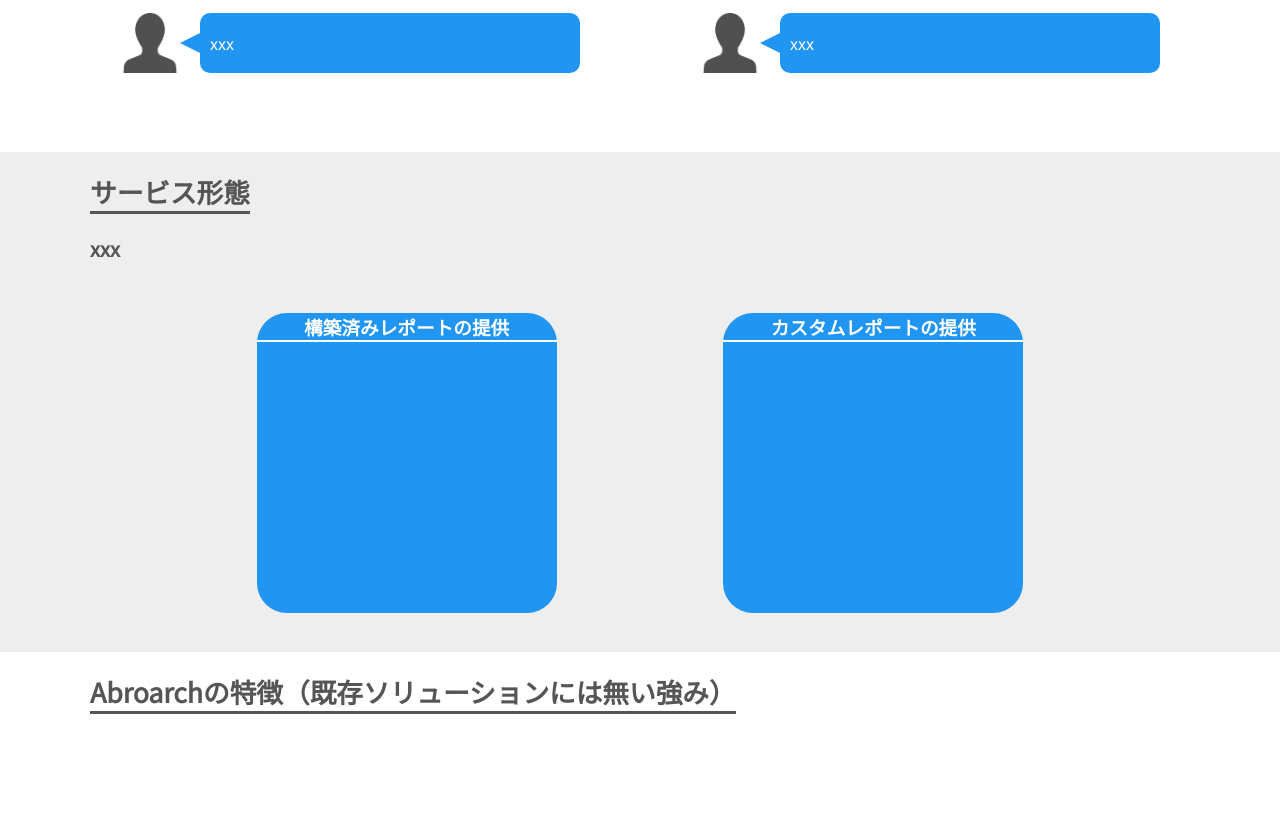
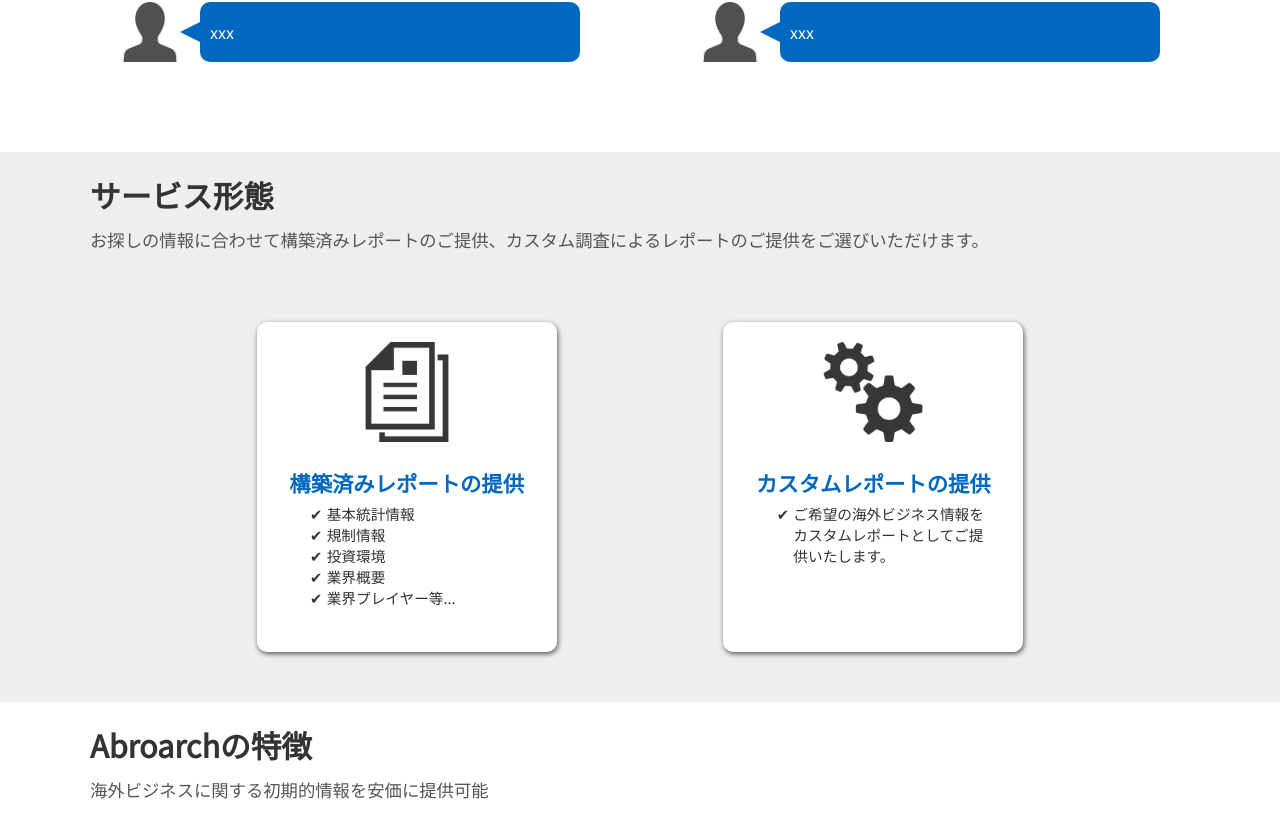
Before and after one commit to YokoMasa/abroarch-poc, a Nuxt app: page / in a window 1280 px wide. Shown: the part 928-1760 px from the top of the page. Built offline with nearby package versions, Linux system fonts and the light colour scheme.

Commit message:
added things

```diff
--- a/components/MainHeader.vue
+++ b/components/MainHeader.vue
@@ -16,7 +16,7 @@ export default {
 }
 </script>
 <style scoped lang="scss">
-$header-textColor: #555;
+$header-textColor: #333;
 
 .headerWrapper {
     position: fixed;
--- a/layouts/default.vue
+++ b/layouts/default.vue
@@ -26,7 +26,7 @@ html {
   -moz-osx-font-smoothing: grayscale;
   -webkit-font-smoothing: antialiased;
   box-sizing: border-box;
-  color: #555;
+  color: #333;
 }
 
 *,
--- a/pages/index.vue
+++ b/pages/index.vue
@@ -57,28 +57,51 @@
     <div class="plans" style="background: #eee">
       <div class="content">
         <div class="headline">サービス形態</div>
-        <p>xxx</p>
+        <p>お探しの情報に合わせて構築済みレポートのご提供、カスタム調査によるレポートのご提供をご選びいただけます。</p>
         <div class="plansWrapper">
+
           <div class="plan">
-            <p class="plan-name">構築済みレポートの提供</p>
+            <img class="plan-image" src="~/assets/premade.png">
+            <div class="plan-name">構築済みレポートの提供</div>
+            <div class="plan-description">
+              <ul>
+                <li>基本統計情報</li>
+                <li>規制情報</li>
+                <li>投資環境</li>
+                <li>業界概要</li>
+                <li>業界プレイヤー等...</li>
+              </ul>
+            </div>
           </div>
+
           <div class="plan">
-            <p class="plan-name">カスタムレポートの提供</p>
+            <img class="plan-image" src="~/assets/custommade.png">
+            <div class="plan-name">カスタムレポートの提供</div>
+            <div class="plan-description">
+              <ul>
+                <li>ご希望の海外ビジネス情報をカスタムレポートとしてご提供いたします。</li>
+              </ul>
+            </div>
           </div>
+
         </div>
       </div>
     </div>
 
     <div class="serviceOverview">
       <div class="content">
-        <div class="headline">Abroarchの特徴（既存ソリューションには無い強み）</div>
+        <div class="headline">Abroarchの特徴</div>
+        <p>海外ビジネスに関する初期的情報を安価に提供可能</p>
       </div>
     </div>
 
-    <div id="form" class="serviceOverview" style="background: #eee">
+    <div id="form" class="preRegisterForm" style="background: #eee">
       <div class="content">
         <div class="headline">事前登録フォーム</div>
         <p>google formsでメールアドレス入力？</p>
+        <div class="googleFormWrapper">
+          <iframe class="googleForm" src="https://docs.google.com/forms/d/e/1FAIpQLSeryc4vFa8mBoSHSPb08ez39A3KlZES0tLsMBCtMiUREaa2gg/viewform?embedded=true" frameborder="0" marginheight="0" marginwidth="0">読み込んでいます…</iframe>
+        </div>
       </div>
     </div>
 
@@ -104,8 +127,9 @@ $primaryLight: #6ec5ff;
 $primaryDark: #0068bf;
 
 p {
-  font-size: 15pt;
-  font-weight: 600;
+  color: #555;
+  font-size: 13pt;
+  font-weight: 400;
 }
 
 .content {
@@ -124,10 +148,9 @@ p {
 
 .headline {
   display: inline-block;
-  margin: 20px 0;
-  font-size: 20pt;
+  margin: 20px 0 10px 0;
+  font-size: 23pt;
   font-weight: 700;
-  border-bottom: solid 3px #555 ;
 }
 
 .issueList {
@@ -158,7 +181,7 @@ p {
     width: 0px;
     height: 0px;
     border-style: solid;
-    border-color: transparent $primary transparent transparent;
+    border-color: transparent $primaryDark transparent transparent;
     border-width: 10px 20px 10px 0;
   }
 
@@ -169,7 +192,7 @@ p {
     width: 380px;
     height: 60px;
     border-radius: 10px;
-    background: $primary;
+    background: $primaryDark;
     color: white;
   }
 }
@@ -212,13 +235,13 @@ p {
     font-size: 14pt;
     font-weight: 600;
     padding: 10px 50px;
-    background: $primary;
+    background: $primaryDark;
     border-radius: 30px;
     transition: background 0.2s;
   }
 
   &-contactButton:hover {
-    background: $primaryLight;
+    background: $primary;
   }
 }
 
@@ -232,17 +255,52 @@ p {
 
 .plan {
   width: 300px;
-  height: 300px;
-  background: $primary;
-  border-radius: 30px;
+  height: 330px;
+  margin-top: 30px;
+  display: flex;
+  flex-direction: column;
+  justify-content: start;
+  align-items: center;
+  background: white;
+  border-radius: 10px;
+  box-shadow: 1px 2px 5px #555;
+
+  &-image {
+    width: 100px;
+    height: 100px;
+    margin: 20px 0 25px 0;
+  }
 
   &-name {
-    font-size: 14pt;
-    text-align: center;
-    color: white;
-    border-bottom: 2px solid white;
+    font-weight: 600;
+    font-size: 16pt;
+    color: $primaryDark;
+    margin-bottom: 5px;
   }
 
+  &-description {
+    width: 80%;
+    font-size: 11pt;
+  }
+
+  &-description li {
+    list-style: '✔ ';
+  }
+}
+
+.googleFormWrapper {
+  width: 100%;
+  height: 1200px;
+  display: flex;
+  justify-content: center;
+  align-items: center;
+}
+
+.googleForm {
+  width: 650px;
+  height: 1050px;
+  margin-left: auto;
+  margin-right: auto;
 }
 
 .serviceOverview {
@@ -250,7 +308,11 @@ p {
 }
 
 .plans {
-  height: 500px;
+  height: 550px;
+}
+
+.preRegisterForm {
+  height: 1300px;
 }
 
 
```
Also changed, not shown: assets/custommade.png (added), assets/premade.png (added).
